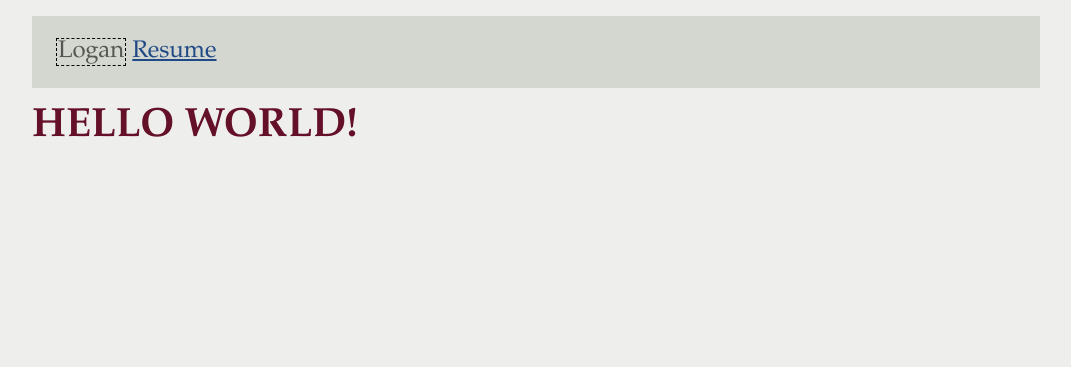
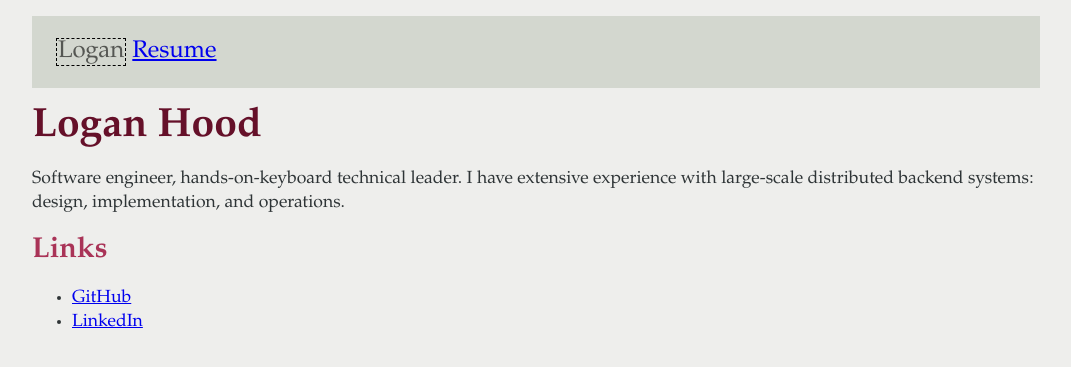
Before and after one commit to hoodlm/loganhooddotcom, a Jekyll site: the page built from index.md, in a window 1280 px wide. Shown: the top 367 px of the page, without its empty margins (104-1175 px from the left). Built offline with Jekyll 4.4.1, drawn with Linux system fonts in a browser that asks for light colours.

Commit message:
Proper landing page instead of hello world

```diff
--- a/_sass/main.scss
+++ b/_sass/main.scss
@@ -40,6 +40,3 @@ nav {
   padding: 1px;
   border: 1px dashed black;
 }
-.navout {
-  color: #204a87;
-}
--- a/index.html
+++ /dev/null
@@ -1,6 +0,0 @@
----
-layout: default
-title: Logan Hood
----
-
-<h1>{{ "Hello World!" | upcase }}</h1>
--- /dev/null
+++ b/index.md
@@ -0,0 +1,13 @@
+---
+layout: default
+title: Logan Hood
+---
+
+# Logan Hood
+
+Software engineer, hands-on-keyboard technical leader. I have extensive experience with large-scale distributed backend systems: design, implementation, and operations.
+
+## Links
+
+* [GitHub](https://github.com/hoodlm)
+* [LinkedIn](https://www.linkedin.com/in/logan-hood-87491b78/)
```
Also changed, not shown: 1 other file.
